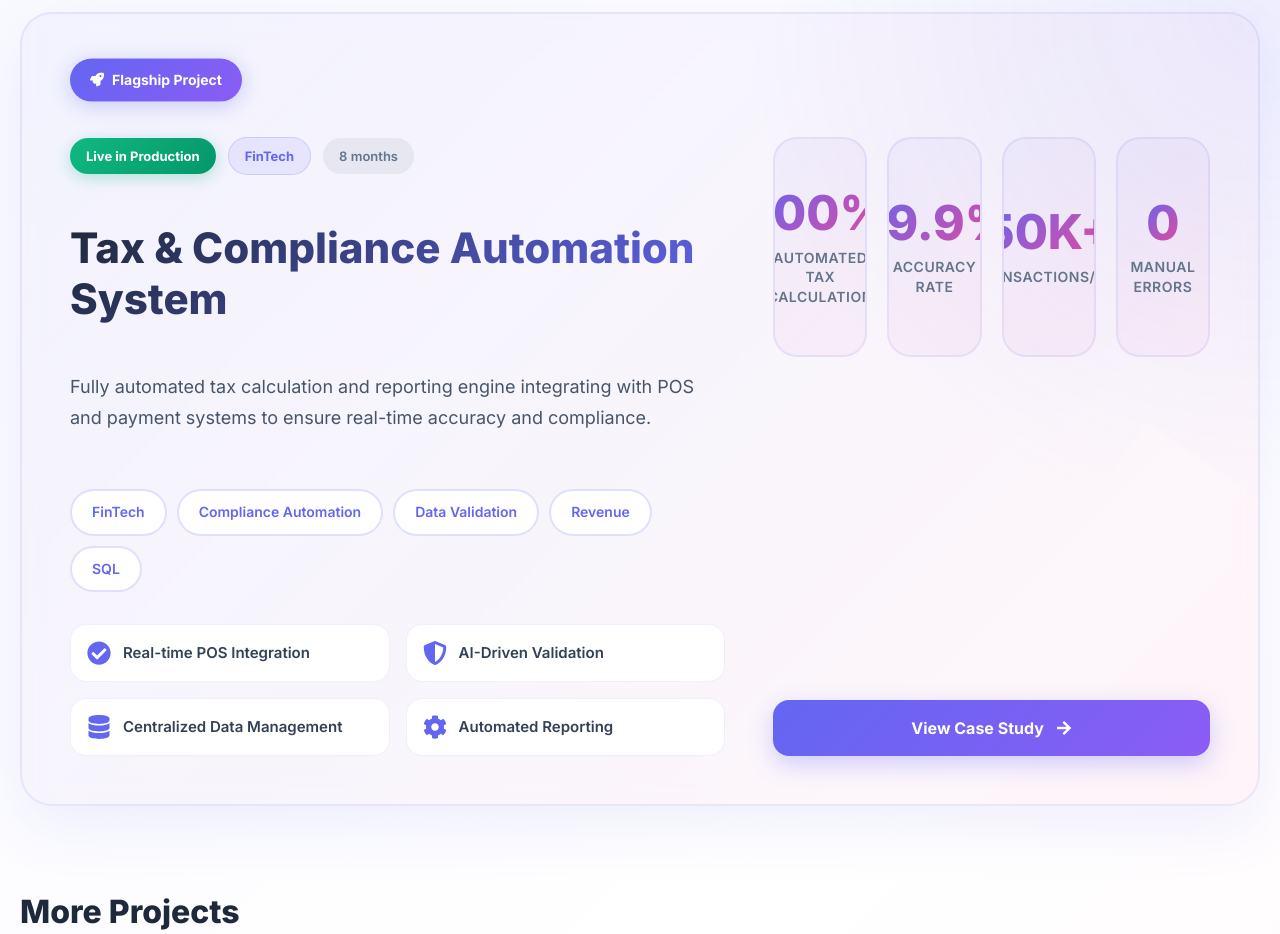
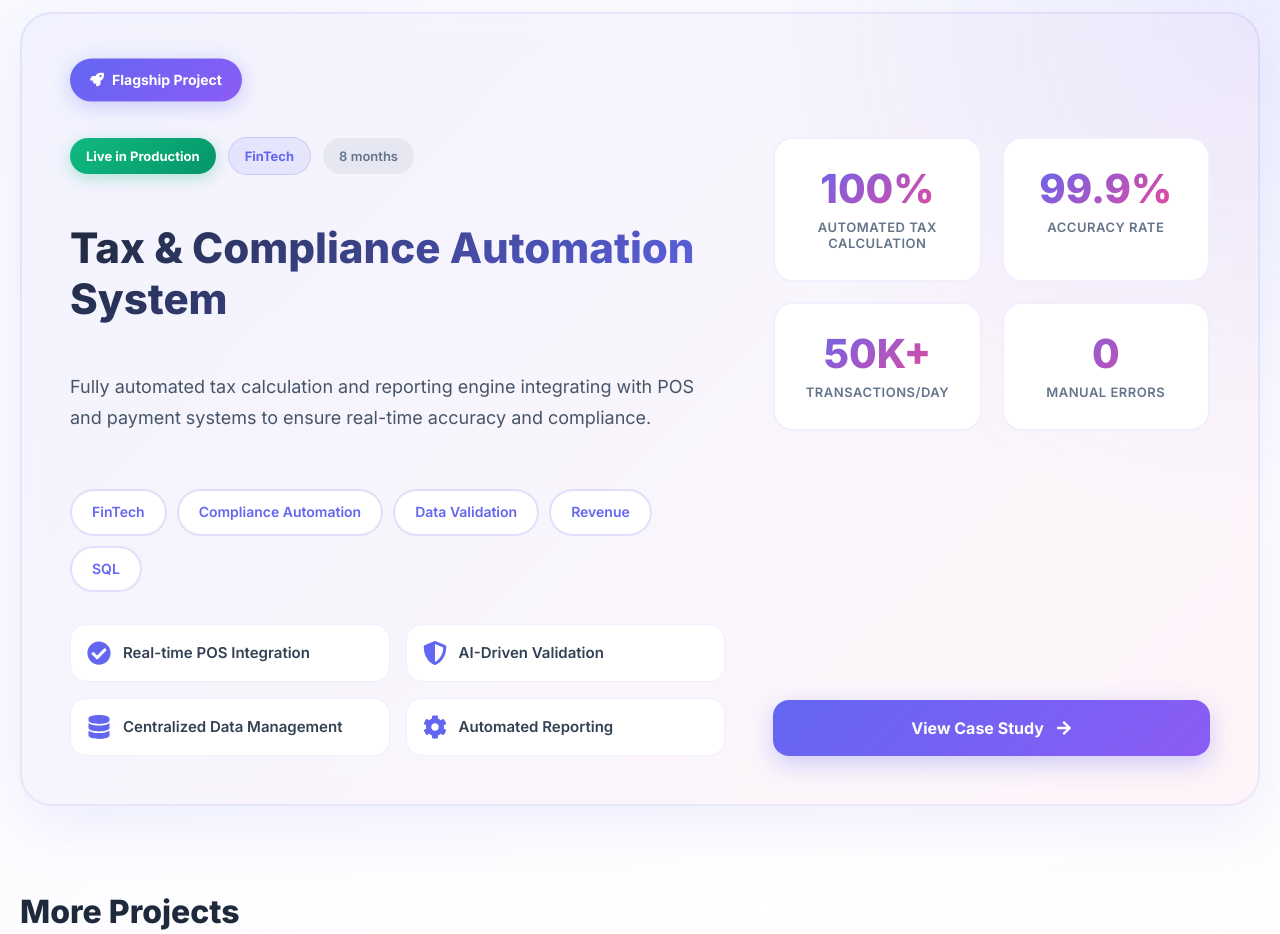
Before and after one commit to souvik-me/portfolio-website-me, a React (Vite) app: page / in a window 1280 px wide. Shown: the part 4560-5494 px from the top of the page. Built offline with nearby package versions, Linux system fonts and the light colour scheme.

Commit message:
cards fix

```diff
--- a/src/components/CaseStudy.css
+++ b/src/components/CaseStudy.css
@@ -129,7 +129,7 @@
     margin-bottom: 48px;
 }
 
-.metrics-grid {
+.case-study .metrics-grid {
     display: grid;
     grid-template-columns: repeat(4, 1fr);
     gap: 20px;
@@ -138,7 +138,7 @@
     margin: 0 auto;
 }
 
-.metric-card {
+.case-study .metric-card {
     background: linear-gradient(135deg, rgba(99, 102, 241, 0.05) 0%, rgba(236, 72, 153, 0.05) 100%);
     padding: 32px 15px;
     border-radius: 24px;
@@ -152,29 +152,30 @@
     justify-content: center;
 }
 
-.metric-card:hover {
+.case-study .metric-card:hover {
     transform: translateY(-8px);
     box-shadow: 0 12px 30px rgba(99, 102, 241, 0.15);
     border-color: rgba(99, 102, 241, 0.3);
 }
 
-.metric-icon {
+.case-study .metric-icon {
     font-size: 40px;
     color: #6366f1;
     margin-bottom: 16px;
 }
 
-.metric-value {
-    font-size: 48px;
+.case-study .metric-value {
+    font-size: 56px;
     font-weight: 800;
+    margin-bottom: 8px;
     background: linear-gradient(135deg, #6366f1 0%, #ec4899 100%);
     -webkit-background-clip: text;
+    background-clip: text;
     -webkit-text-fill-color: transparent;
-    background-clip: text;
-    margin-bottom: 8px;
+    line-height: 1.1;
 }
 
-.metric-label {
+.case-study .metric-label {
     font-size: 14px;
     font-weight: 600;
     color: #64748b;
@@ -499,19 +500,19 @@
 
 /* ===== Responsive Design ===== */
 @media (max-width: 1024px) {
-    .metrics-grid {
+    .case-study .metrics-grid {
         grid-template-columns: repeat(2, 1fr);
     }
 
-    .challenges-grid {
+    .case-study .challenges-grid {
         grid-template-columns: 1fr;
     }
 
-    .solutions-grid {
+    .case-study .solutions-grid {
         grid-template-columns: 1fr;
     }
 
-    .comparison-table {
+    .case-study .comparison-table {
         overflow-x: auto;
         -webkit-overflow-scrolling: touch;
         border-radius: 12px;
@@ -520,22 +521,22 @@
         scrollbar-color: #6366f1 rgba(99, 102, 241, 0.1);
     }
 
-    .comparison-table::-webkit-scrollbar {
+    .case-study .comparison-table::-webkit-scrollbar {
         height: 6px;
     }
 
-    .comparison-table::-webkit-scrollbar-track {
+    .case-study .comparison-table::-webkit-scrollbar-track {
         background: rgba(99, 102, 241, 0.05);
         border-radius: 10px;
     }
 
-    .comparison-table::-webkit-scrollbar-thumb {
+    .case-study .comparison-table::-webkit-scrollbar-thumb {
         background: #6366f1;
         border-radius: 10px;
     }
 
-    .table-header,
-    .table-row {
+    .case-study .table-header,
+    .case-study .table-row {
         min-width: 800px;
     }
 }
--- a/src/components/Projects.css
+++ b/src/components/Projects.css
@@ -288,7 +288,7 @@
 
 .metrics-grid {
   display: grid;
-  grid-template-columns: 1fr 1fr;
+  grid-template-columns: repeat(2, 1fr);
   grid-template-rows: auto auto;
   gap: 20px;
   flex-shrink: 0;
```
